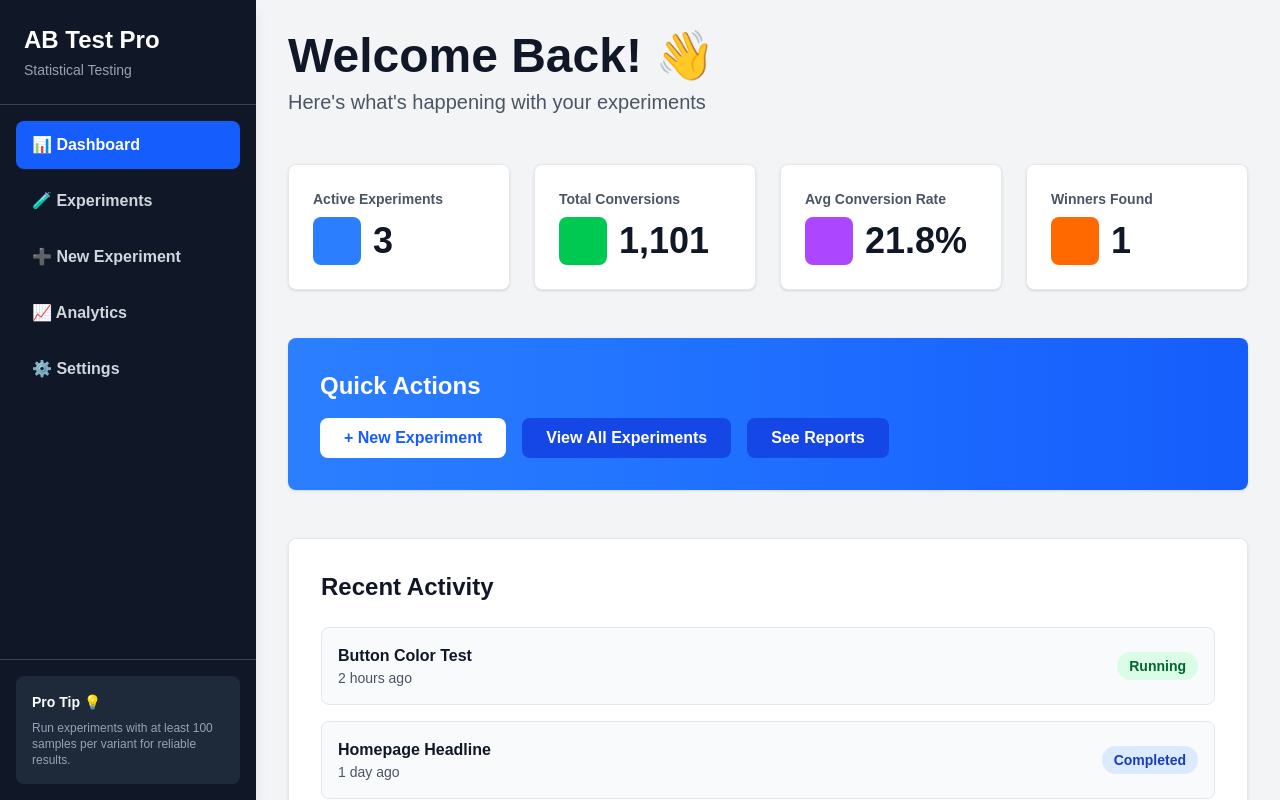
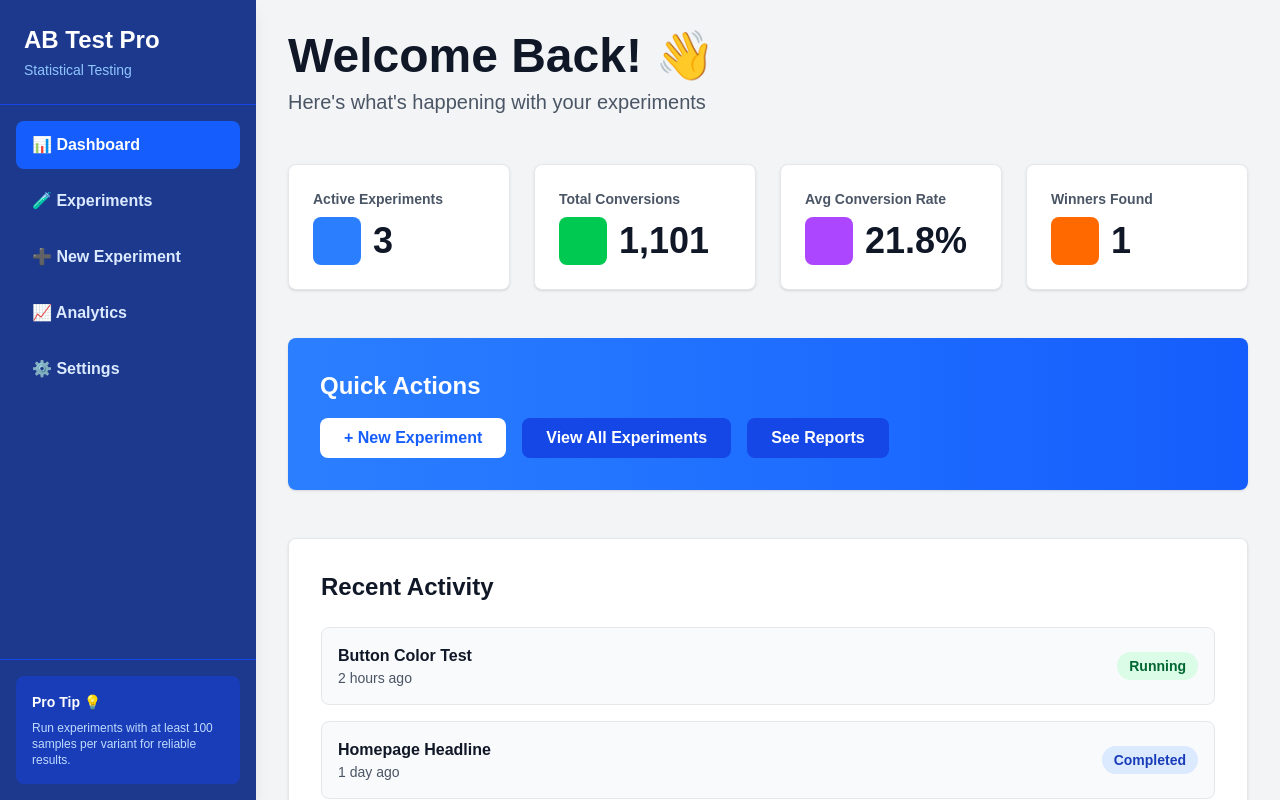
Before and after one commit to MrudulaLakkam/ab-testing-dashboard, a Next.js app in the folder apps/web/: page / in a window 1280 px wide. Built offline with nearby package versions, Linux system fonts and the light colour scheme.

Commit message:
feat: connect supabase database and update environment variables

```diff
--- a/apps/web/app/Sidebar.tsx
+++ b/apps/web/app/Sidebar.tsx
@@ -15,11 +15,11 @@ export function Sidebar({ currentPage, setCurrentPage }: {
   ];
 
   return (
-    <aside className="w-64 bg-gray-900 text-white h-screen fixed left-0 top-0 shadow-lg">
+    <aside className="w-64 bg-blue-900 text-white h-screen fixed left-0 top-0 shadow-lg">
       {/* Logo */}
-      <div className="p-6 border-b border-gray-700">
+      <div className="p-6 border-b border-blue-700">
         <h1 className="text-2xl font-bold">AB Test Pro</h1>
-        <p className="text-sm text-gray-400 mt-1">Statistical Testing</p>
+        <p className="text-sm text-blue-300 mt-1">Statistical Testing</p>
       </div>
 
       {/* Menu */}
@@ -31,7 +31,7 @@ export function Sidebar({ currentPage, setCurrentPage }: {
             className={`w-full text-left px-4 py-3 rounded-lg font-semibold transition-colors ${
               currentPage === item.id
                 ? 'bg-blue-600 text-white'
-                : 'text-gray-300 hover:bg-gray-800'
+                : 'text-blue-100 hover:bg-blue-800'
             }`}
           >
             {item.label}
@@ -40,10 +40,10 @@ export function Sidebar({ currentPage, setCurrentPage }: {
       </nav>
 
       {/* Bottom Section */}
-      <div className="absolute bottom-0 w-full border-t border-gray-700 p-4">
-        <div className="bg-gray-800 p-4 rounded-lg">
+      <div className="absolute bottom-0 w-full border-t border-blue-700 p-4">
+        <div className="bg-blue-800 p-4 rounded-lg">
           <p className="text-sm font-semibold mb-2">Pro Tip 💡</p>
-          <p className="text-xs text-gray-400">
+          <p className="text-xs text-blue-200">
             Run experiments with at least 100 samples per variant for reliable results.
           </p>
         </div>
```
